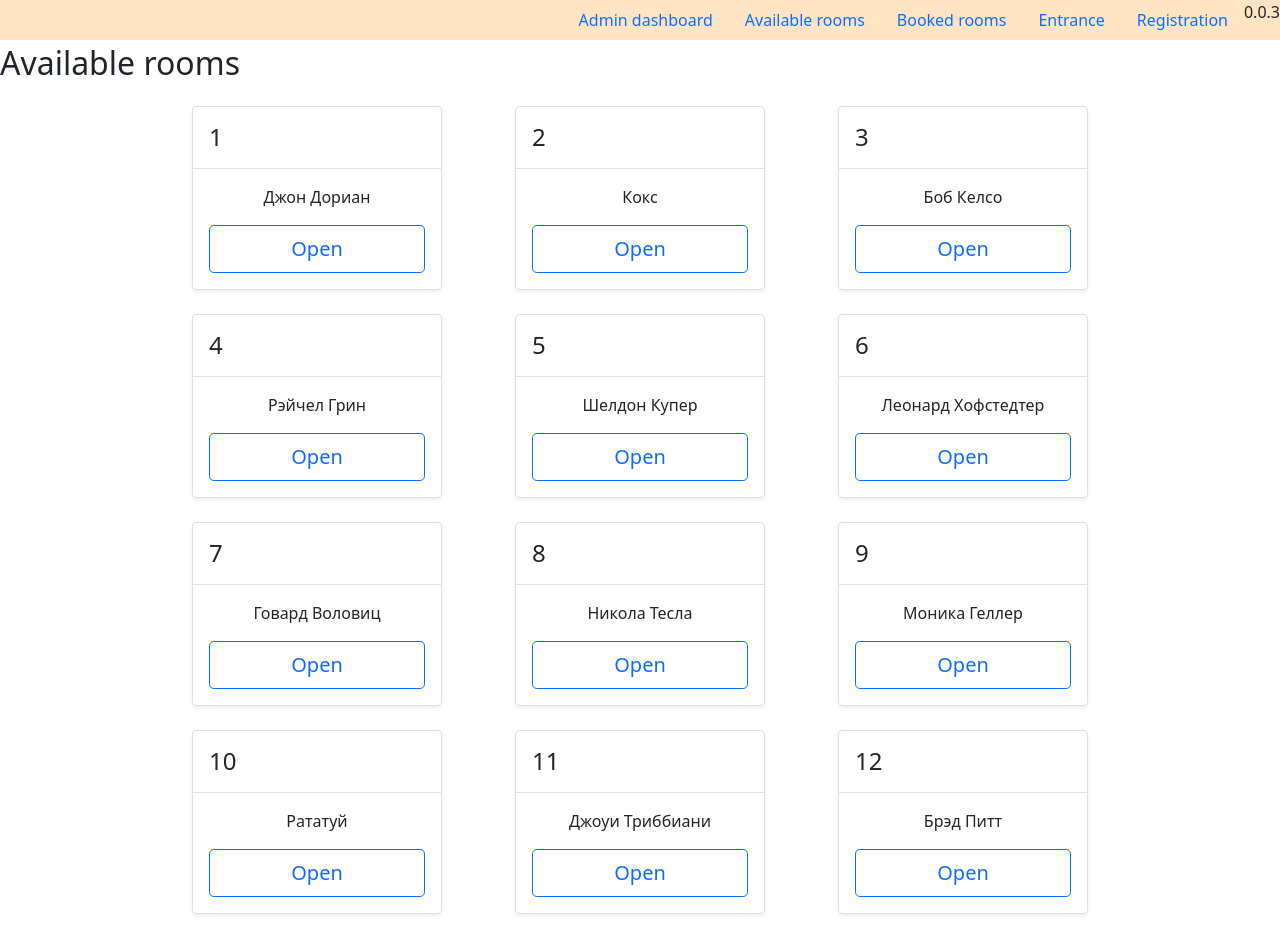
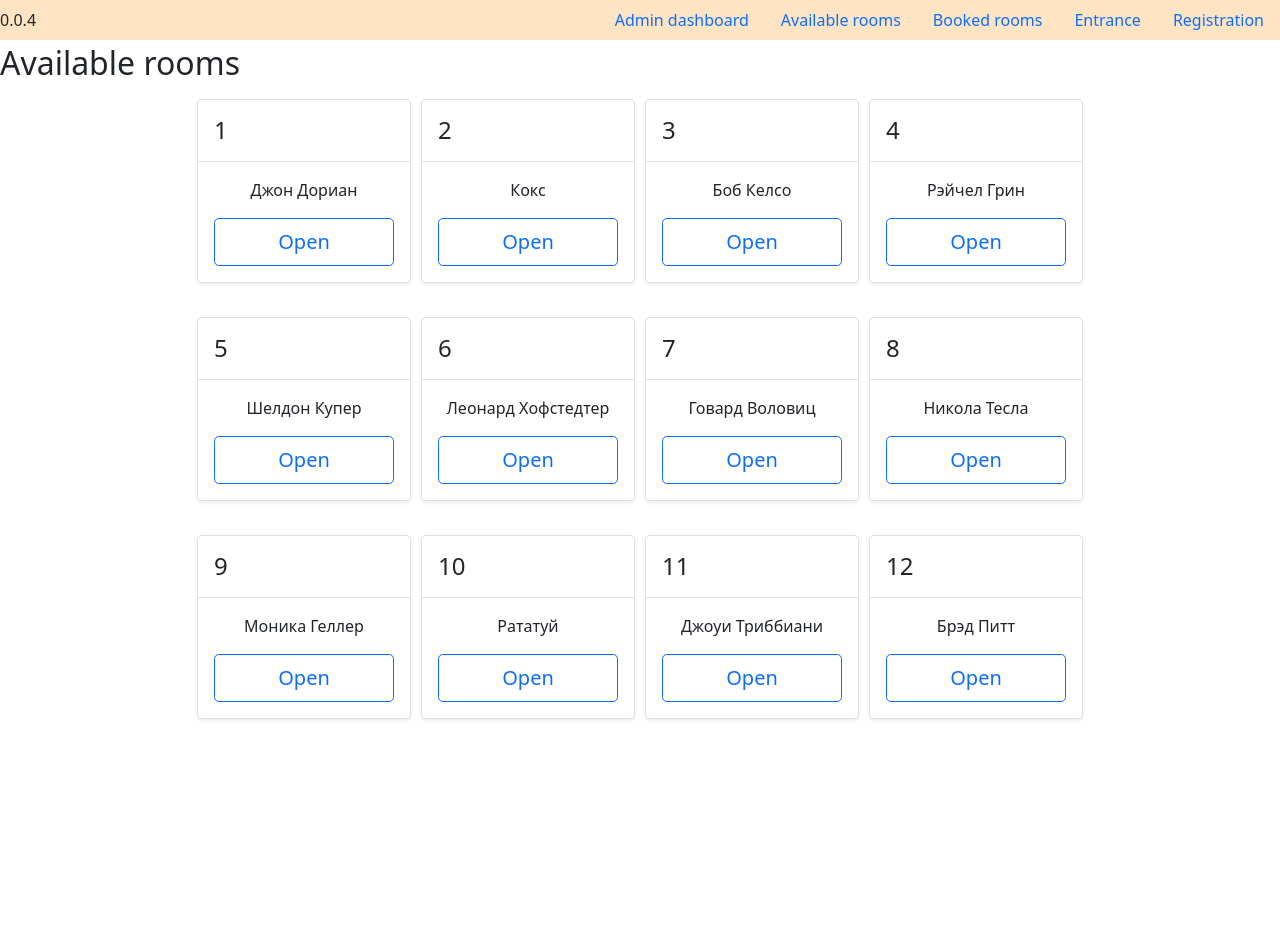
Before and after one commit to SVDotsenko/hotel-booking, a React (Create React App) app: page /rooms/available in a window 1280 px wide. After the commit the page ends 800 px from the top, so only its background shows below. Built offline with nearby package versions, Linux system fonts and the light colour scheme.

Commit message:
0.0.4 fixed extra spaces between the rooms

```diff
--- a/package.json
+++ b/package.json
@@ -1,6 +1,6 @@
 {
   "name": "hotel-booking",
-  "version": "0.0.3",
+  "version": "0.0.4",
   "private": true,
   "dependencies": {
     "@testing-library/jest-dom": "^5.16.5",
--- a/src/app/components/dashboard/dashboard.css
+++ b/src/app/components/dashboard/dashboard.css
@@ -6,7 +6,7 @@
 
 .rooms-container {
     display: flex;
-    justify-content: space-between;
+    justify-content: flex-start;
     flex-wrap: wrap;
     width: 70%;
 }
--- a/src/app/components/dashboard/dashboard.jsx
+++ b/src/app/components/dashboard/dashboard.jsx
@@ -17,11 +17,16 @@ const Dashboard = () => {
         }
     }, [book]);
 
+    const getPageTitle = () => {
+        const booking = book.charAt(0).toUpperCase() + book.slice(1);
+        return rooms?.length > 0 ? `${booking} rooms` : `There is no any ${book} rooms`;
+    }
+
     return rooms ? <>
-        <h2 className="mt-1">{book.charAt(0).toUpperCase() + book.slice(1)} rooms</h2>
+        <h2 className="mt-1">{getPageTitle()} </h2>
         <div className="dashboard">
-            <div className="rooms-container mt-3">
-                {rooms.map(room =>
+            <div className="rooms-container mt-1">
+                {rooms?.map(room =>
                     <Room key={room._id}
                           {...room}
                           rooms={rooms}
--- a/src/app/components/navbar/navBar.css
+++ b/src/app/components/navbar/navBar.css
@@ -1,5 +1,6 @@
 .nav-bar {
     background-color: bisque;
     display: flex;
-    justify-content: flex-end;
+    justify-content: space-between;
+    align-items: center;
 }
--- a/src/app/components/navbar/navBar.jsx
+++ b/src/app/components/navbar/navBar.jsx
@@ -1,11 +1,15 @@
 import React from "react";
 import {Link} from "react-router-dom";
 import "./navBar.css"
-import packageJson  from "../../../../package.json"
+import packageJson from "../../../../package.json"
 
 const NavBar = () => {
     return (
         <ul className="nav nav-bar">
+            <li className="nav-item">
+                {packageJson.version}
+            </li>
+            <div className="d-flex">
                 <li className="nav-item">
                     <Link to="/admin" className="nav-link">Admin dashboard</Link>
                 </li>
@@ -21,9 +25,7 @@ const NavBar = () => {
                 <li className="nav-item">
                     <Link to="/registration" className="nav-link">Registration</Link>
                 </li>
-            <li className="nav-item">
-                {packageJson.version}
-            </li>
+            </div>
         </ul>
     );
 };
--- a/src/app/components/room/room.css
+++ b/src/app/components/room/room.css
@@ -1,3 +1,5 @@
 .rom {
-    width: 250px;
+    width: calc(25% - 10px);
+    height: calc(25% - 10px);
+    margin: 5px;
 }
```
Lines whose indentation alone changed are shown as unchanged.
